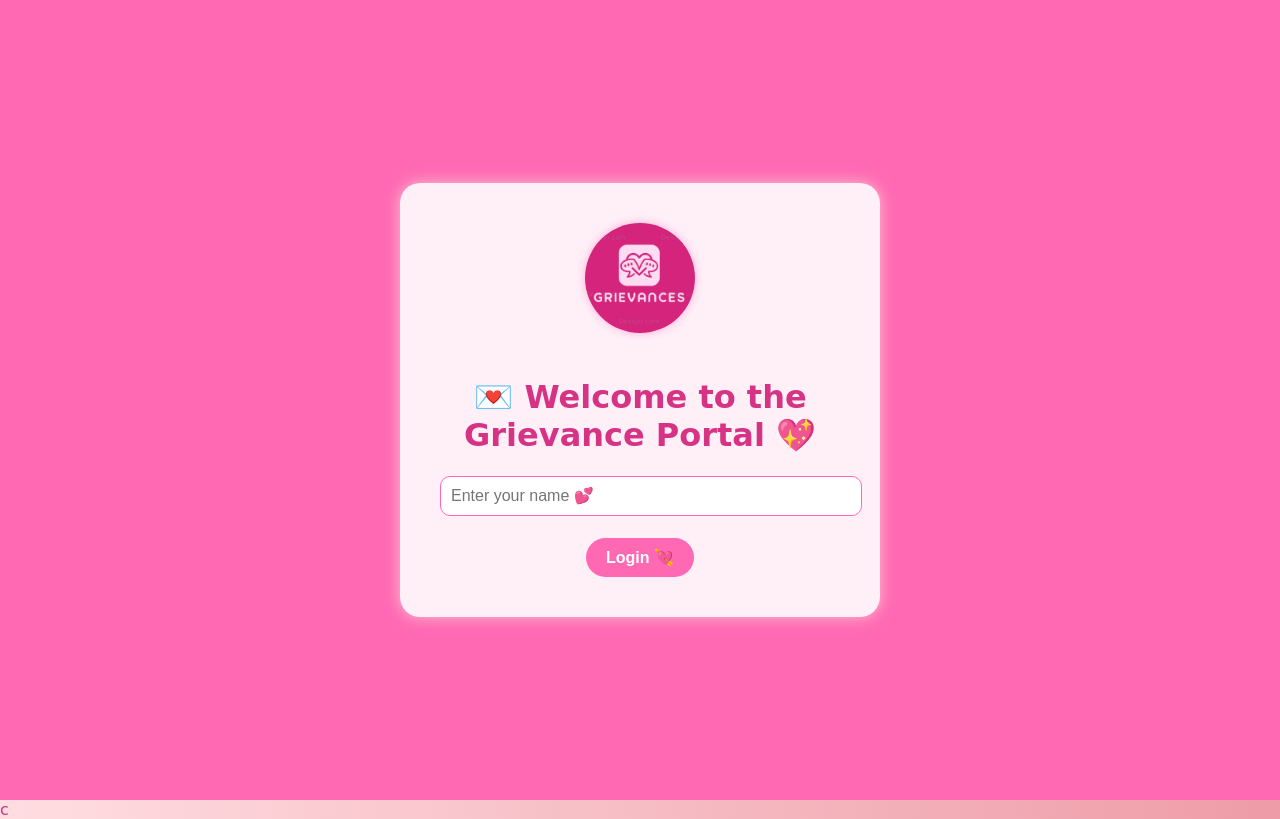
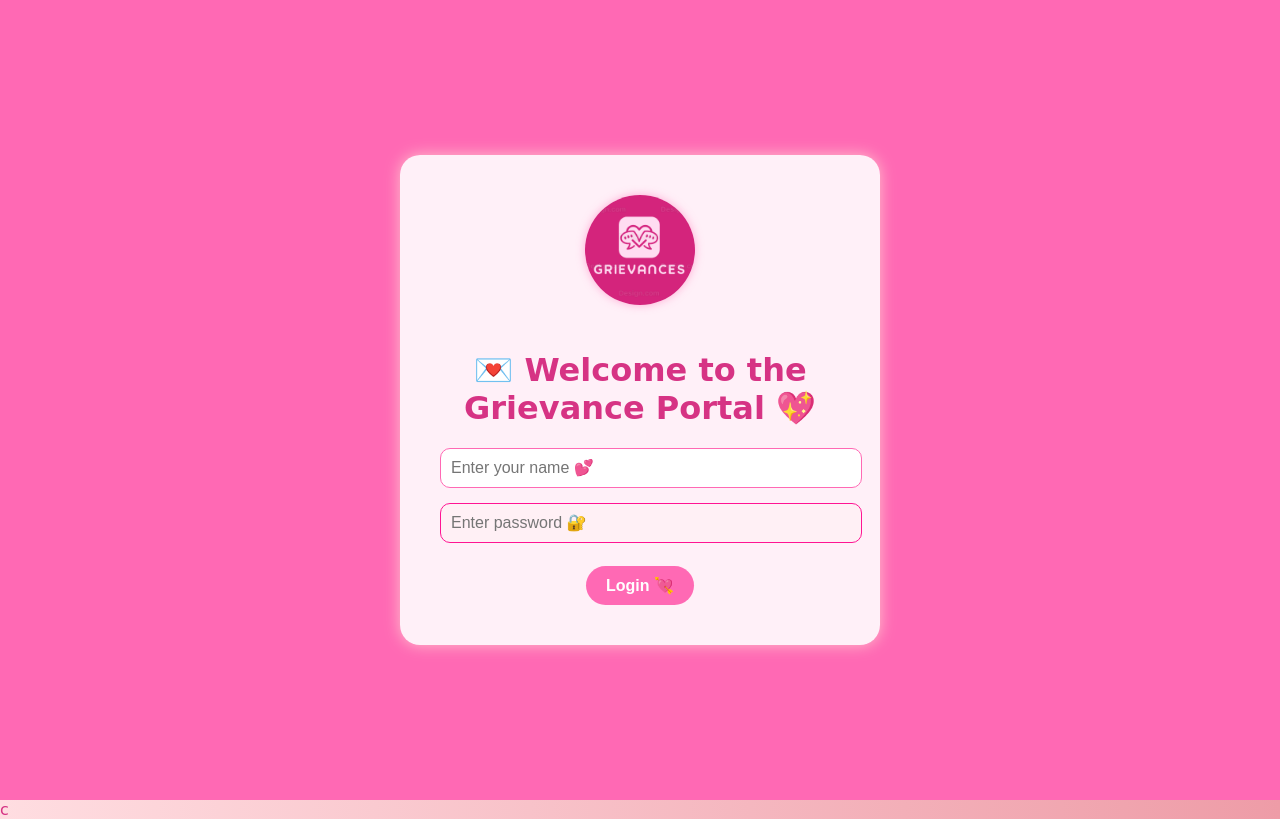
Before and after one commit to JamanRain/Grievances-frontend, a React (Create React App) app: page / in a window 1280 px wide. Built offline with nearby package versions, Linux system fonts and the light colour scheme.

Commit message:
Update LoginPage.js

```diff
--- a/src/pages/LoginPage.js
+++ b/src/pages/LoginPage.js
@@ -1,28 +1,49 @@
 import React, { useState } from 'react';
 import './LoginPage.css';
+import axios from 'axios';
 
 function LoginPage({ onLogin, waiting, nameTyped }) {
   const [name, setName] = useState('');
+  const [password, setPassword] = useState('');
 
-  const handleClick = () => {
-    if (name.trim()) {
-      onLogin(name);
+  const handleClick = async () => {
+    if (!name.trim() || !password.trim()) {
+      alert('Please enter both name and password!');
+      return;
+    }
+
+    try {
+      const response = await axios.post('http://localhost:5000/api/auth/login', {
+        name,
+        password
+      });
+
+      onLogin(name); // Proceed if login successful
+    } catch (err) {
+      alert('😢 Sorry! Invalid name or password.');
     }
   };
 
   return (
     <div className="login-container">
       <div className="login-box">
-        {/* 💖 Cute logo at top */}
         <img src="/Mylogo.png" alt="Portal Logo" className="login-logo" />
+        <h1>💌 Welcome to the Grievance Portal 💖</h1>
 
-        <h1>💌 Welcome to the Grievance Portal 💖</h1>
         <input
           type="text"
           placeholder="Enter your name 💕"
           value={name}
           onChange={(e) => setName(e.target.value)}
         />
+
+        <input
+          type="password"
+          placeholder="Enter password 🔐"
+          value={password}
+          onChange={(e) => setPassword(e.target.value)}
+        />
+
         <button onClick={handleClick}>Login 💘</button>
 
         {waiting && nameTyped === "Mimansa" && (
```
